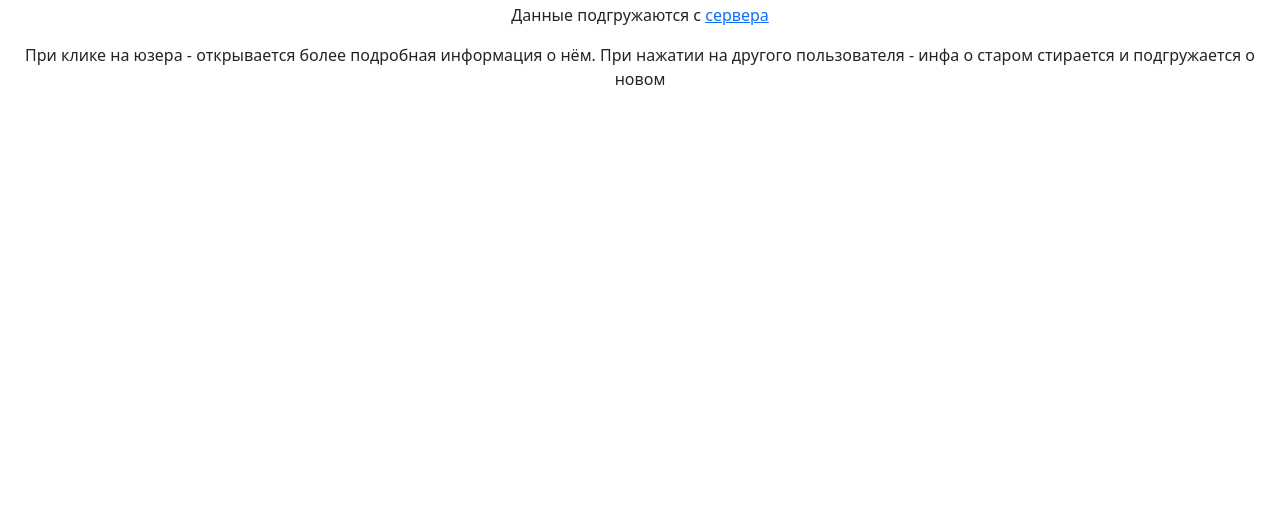
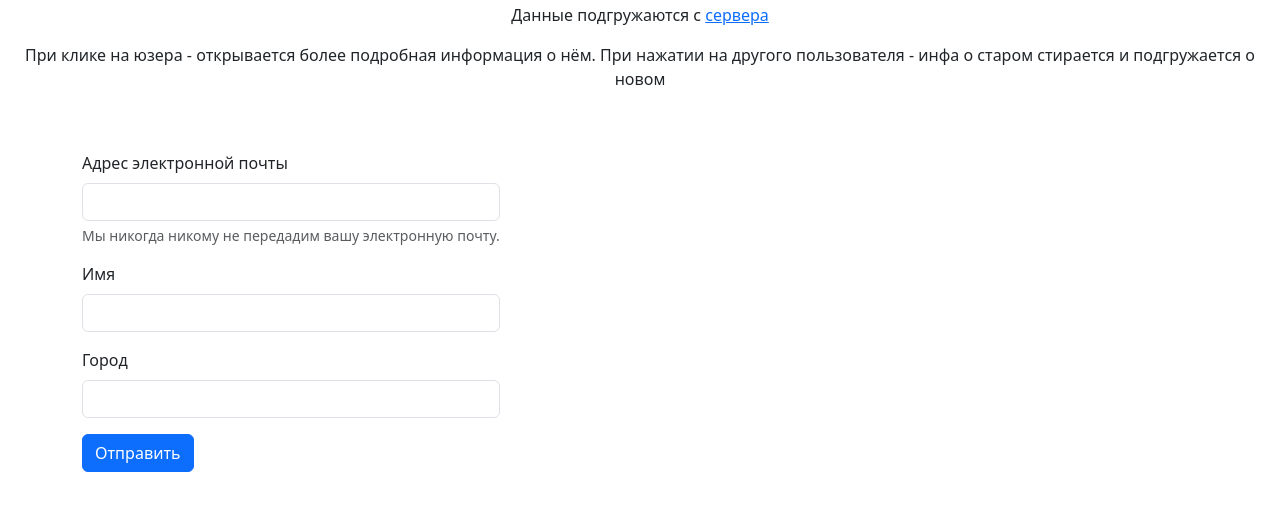
Before and after one commit to triffil/zadanie20, a plain HTML site: page index.html in a window 1280 px wide. Shown: the part 53-564 px from the top of the page. Drawn offline with nearby package versions, Linux system fonts and the light colour scheme; no server answers.

Commit message:
Creating form markup

```diff
--- a/css/style.css
+++ b/css/style.css
@@ -4,9 +4,15 @@ p {
 }
 
 .container {
-  margin-top: 20px;
+  margin-top: 50px;
   display: flex;
-  justify-content: center;
+  justify-content: space-between;
+  /* justify-content: center; */
+}
+.user-input {
+  max-width: 40%;
+  margin-right: 50px;
+  margin-top: 10px;
 }
 .title {
   text-align: center;
@@ -19,6 +25,7 @@ p {
 
 .users-info {
   margin-left: 50px;
+  width: 30%;
 }
 .users-list .list-group-item:hover {
   background-color: orange;
--- a/index.html
+++ b/index.html
@@ -15,6 +15,24 @@
   <p>Данные подгружаются c <a href="https://jsonplaceholder.typicode.com/users">сервера</a></p>
   <p>При клике на юзера - открывается более подробная информация о нём. При нажатии на другого пользователя - инфа о старом стирается и подгружается о новом</p>
   <div class="container">
+    <div class="user-input">
+      <form>
+        <div class="mb-3">
+          <label for="inputEmail" class="form-label">Адрес электронной почты</label>
+          <input type="email" class="form-control" id="inputEmail" aria-describedby="emailHelp">
+          <div id="emailHelp" class="form-text">Мы никогда никому не передадим вашу электронную почту.</div>
+        </div>
+        <div class="mb-3">
+          <label for="inputName" class="form-label">Имя</label>
+          <input type="text" class="form-control" id="inputName">
+        </div>
+        <div class="mb-3">
+          <label for="inputCity" class="form-label">Город</label>
+          <input type="text" class="form-control" id="inputCity">
+        </div>
+        <button type="submit" class="btn btn-primary">Отправить</button>
+      </form>
+    </div>
     <div class="users-list"></div>
     <div class="users-info">
       <!-- <ul class="user-info list-group">
```
